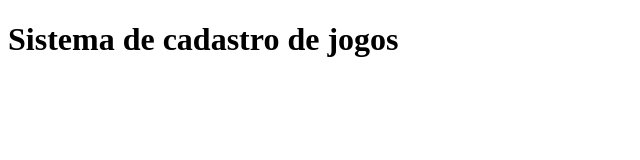
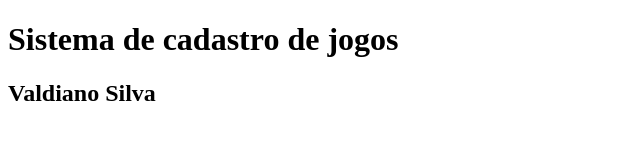
Before and after one commit to valpython/sistema-de-cadastro, a plain HTML site: page index.html in a window 1280 px wide. Shown: the whole page, without its empty margins (0-640 px from the left). Drawn offline with Linux system fonts and the light colour scheme.

Commit message:
alterando o Index

```diff
--- a/index.html
+++ b/index.html
@@ -8,5 +8,6 @@
 </head>
 <body>
     <h1>Sistema de cadastro de jogos</h1>
+    <h2>Valdiano Silva</h2>
 </body>
 </html>
```
